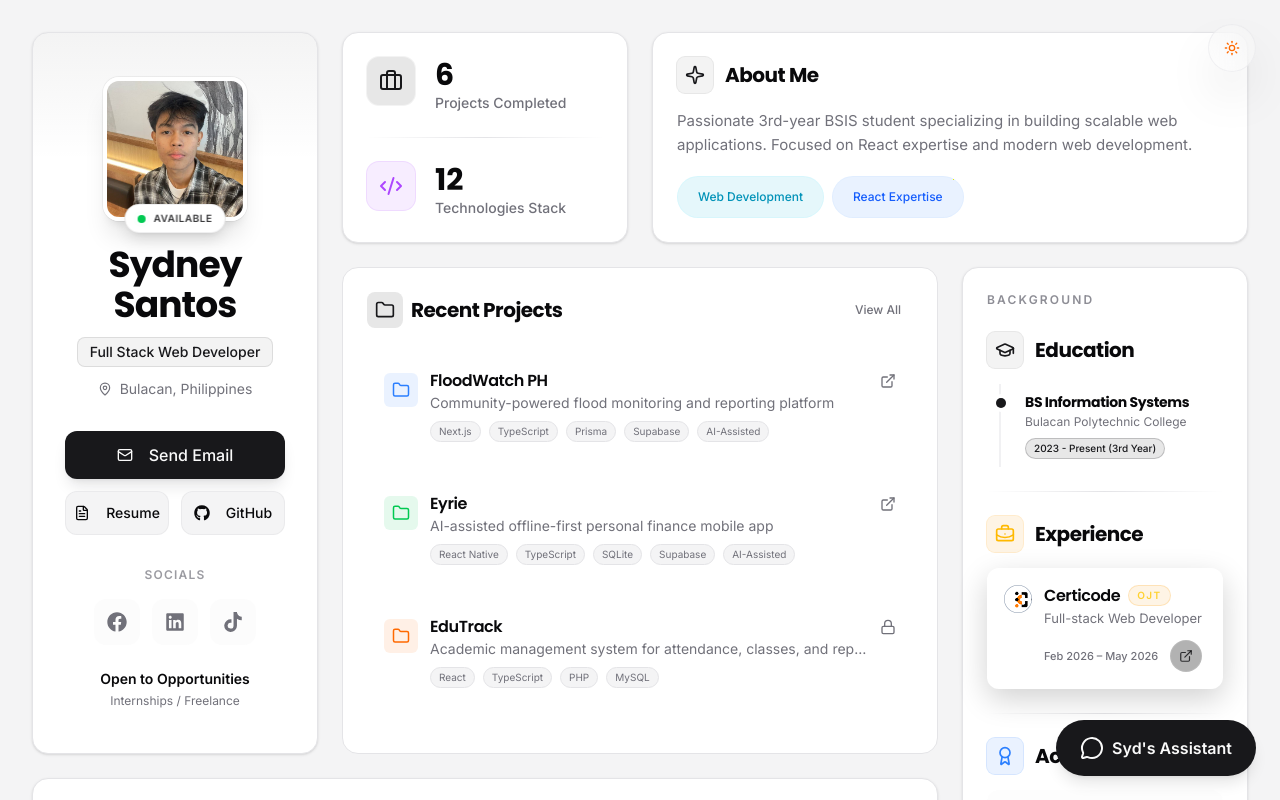
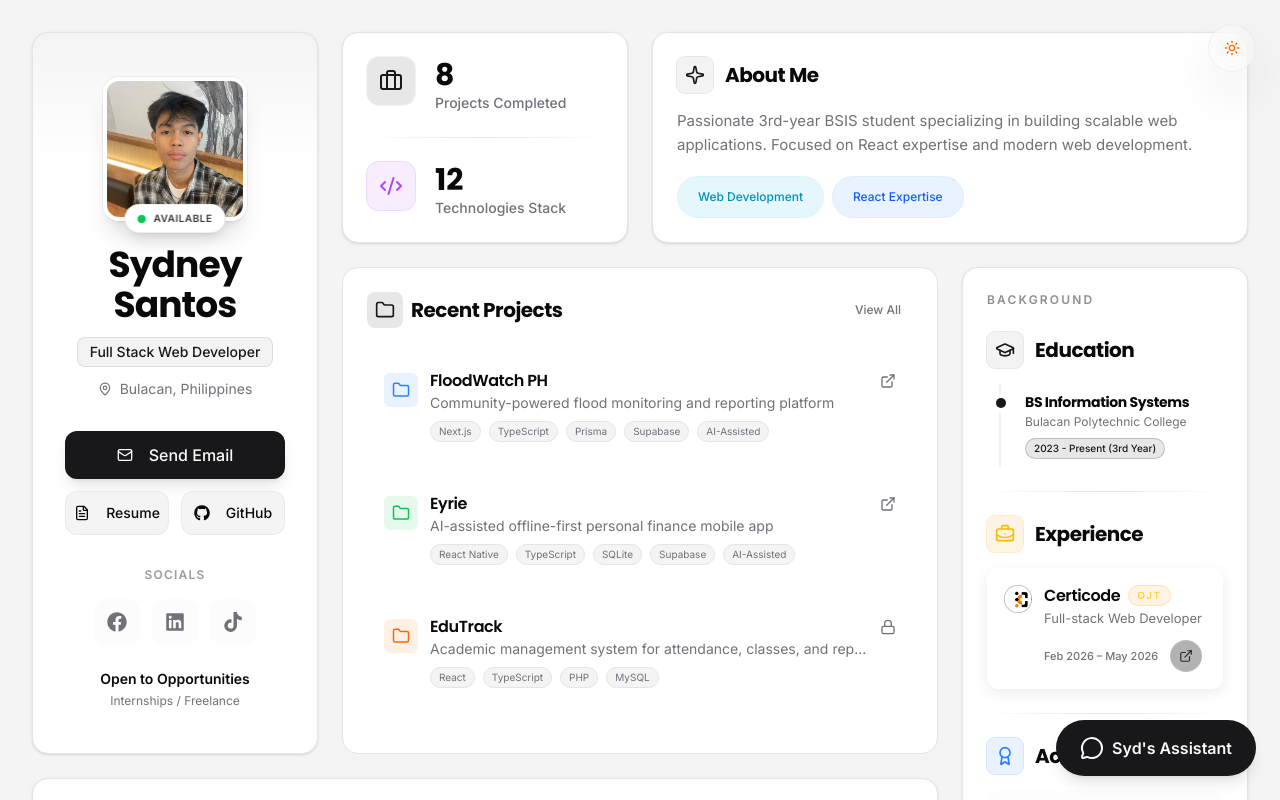
Before and after one commit to Syddevv/My-Portfolio, a React (Vite) app in the folder my-portfolio/: page / in a window 1280 px wide. Shown: the top 800 px of the page. Built offline with nearby package versions, Linux system fonts and the light colour scheme.

Commit message:
feat: update styling and improve responsiveness in portfolio components

```diff
--- a/my-portfolio/src/components/portfolio/EducationCard.jsx
+++ b/my-portfolio/src/components/portfolio/EducationCard.jsx
@@ -134,7 +134,7 @@ const EducationCard = () => {
           <motion.div
             whileHover={{ y: -2 }}
             transition={{ duration: 0.2, ease: "easeOut" }}
-            className="rounded-xl border border-white/10 bg-white/[0.03] p-4 shadow-[0_10px_30px_rgba(0,0,0,0.18)] backdrop-blur-xl"
+            className="rounded-xl border border-white/10 bg-white/[0.03] p-4 shadow-[0_4px_14px_rgba(0,0,0,0.08)] backdrop-blur-xl"
           >
             <div className="flex items-start gap-3">
               <img
--- a/my-portfolio/src/components/portfolio/StatsCard.jsx
+++ b/my-portfolio/src/components/portfolio/StatsCard.jsx
@@ -9,7 +9,7 @@ const StatsCard = () => {
             <Briefcase className="w-6 h-6 text-primary" />
           </div>
           <div>
-            <p className="text-3xl font-heading font-bold text-foreground">6</p>
+            <p className="text-3xl font-heading font-bold text-foreground">8</p>
             <p className="text-sm text-muted-foreground font-medium">
               Projects Completed
             </p>
--- a/my-portfolio/src/data/projectsData.jsx
+++ b/my-portfolio/src/data/projectsData.jsx
@@ -49,7 +49,6 @@ export const projectsData = [
     fulldesc:
       "A full-stack e-commerce web application I contributed to during my internship. It features product listings, a shopping cart system, and a responsive interface for online shopping.",
     tags: ["React", "Laravel", "MySQL"],
-    link: "https://commerce.certicode.tech",
     color: "text-purple-500",
     bg: "bg-purple-500/10",
     image: Certicode,
--- a/my-portfolio/src/pages/Index.jsx
+++ b/my-portfolio/src/pages/Index.jsx
@@ -1,4 +1,5 @@
-import { motion } from "framer-motion";
+import { useEffect, useState } from "react";
+import { motion as Motion, useReducedMotion } from "framer-motion";
 import ProfileCard from "../components/portfolio/ProfileCard";
 import StatsCard from "../components/portfolio/StatsCard";
 import AboutMe from "../components/portfolio/AboutMe";
@@ -21,71 +22,110 @@ const itemVariants = {
   visible: { y: 0, opacity: 1, transition: { type: "spring", stiffness: 100 } },
 };
 
+const mobileItemVariants = {
+  hidden: { y: 24, opacity: 0 },
+  visible: {
+    y: 0,
+    opacity: 1,
+    transition: { duration: 0.5, ease: [0.22, 1, 0.36, 1] },
+  },
+};
+
+const useMobileLayout = () => {
+  const [isMobile, setIsMobile] = useState(() =>
+    typeof window === "undefined"
+      ? false
+      : window.matchMedia("(max-width: 767px)").matches,
+  );
+
+  useEffect(() => {
+    const mediaQuery = window.matchMedia("(max-width: 767px)");
+    const handleChange = (event) => setIsMobile(event.matches);
+
+    mediaQuery.addEventListener("change", handleChange);
+    return () => mediaQuery.removeEventListener("change", handleChange);
+  }, []);
+
+  return isMobile;
+};
+
 const Index = () => {
+  const isMobile = useMobileLayout();
+  const shouldReduceMotion = useReducedMotion();
+  const revealOnScroll = isMobile && !shouldReduceMotion;
+  const itemMotionProps = revealOnScroll
+    ? {
+        variants: mobileItemVariants,
+        initial: "hidden",
+        whileInView: "visible",
+        viewport: { once: true, amount: 0.12, margin: "0px 0px -40px 0px" },
+      }
+    : { variants: itemVariants };
+
   return (
     <div className="min-h-screen p-4 md:p-8 relative overflow-x-hidden">
       <div className="fixed top-6 right-6 z-50">
         <ThemeToggle />
       </div>
 
-      <motion.div
+      <Motion.div
         className="container max-w-7xl mx-auto pb-20 "
         variants={containerVariants}
-        initial="hidden"
-        animate="visible"
+        initial={isMobile || shouldReduceMotion ? undefined : "hidden"}
+        animate={isMobile || shouldReduceMotion ? undefined : "visible"}
       >
         <div className="grid grid-cols-1 md:grid-cols-3 lg:grid-cols-4 gap-6 auto-rows-auto">
           {/* PROFILE */}
-          <motion.div
-            variants={itemVariants}
+          <Motion.div
+            {...itemMotionProps}
             className="md:col-span-1 md:row-span-2 lg:col-span-1 lg:row-span-2 h-full"
           >
             <ProfileCard />
-          </motion.div>
+          </Motion.div>
 
           {/* STATS */}
-          <motion.div
-            variants={itemVariants}
+          <Motion.div
+            {...itemMotionProps}
             className="md:col-span-1 lg:col-span-1"
           >
             <StatsCard />
-          </motion.div>
+          </Motion.div>
 
           {/* ABOUT */}
-          <motion.div
-            variants={itemVariants}
+          <Motion.div
+            {...itemMotionProps}
             className="md:col-span-1 lg:col-span-2"
           >
             <AboutMe />
-          </motion.div>
+          </Motion.div>
 
           {/* PROJECTS */}
-          <motion.div
-            variants={itemVariants}
+          <Motion.div
+            {...itemMotionProps}
             className="md:col-span-2 lg:col-span-2"
           >
             <ProjectsCard />
-          </motion.div>
+          </Motion.div>
 
           {/* EDUCATION */}
-          <motion.div
-            variants={itemVariants}
+          <Motion.div
+            {...itemMotionProps}
             className="md:col-span-2 lg:col-span-1 lg:row-span-2"
           >
             <EducationCard />
-          </motion.div>
+          </Motion.div>
 
           {/* TECH STACK */}
-          <motion.div
-            variants={itemVariants}
+          <Motion.div
+            {...itemMotionProps}
             className="md:col-span-1 lg:col-span-3"
           >
             <TechStack />
-          </motion.div>
+          </Motion.div>
         </div>
 
         <ChatBot />
-      </motion.div>
+      </Motion.div>
 
       <footer className="text-center text-sm text-muted-foreground pb-8">
         <p>© 2025 Sydney Santos. Built with React & Tailwind.</p>
```
